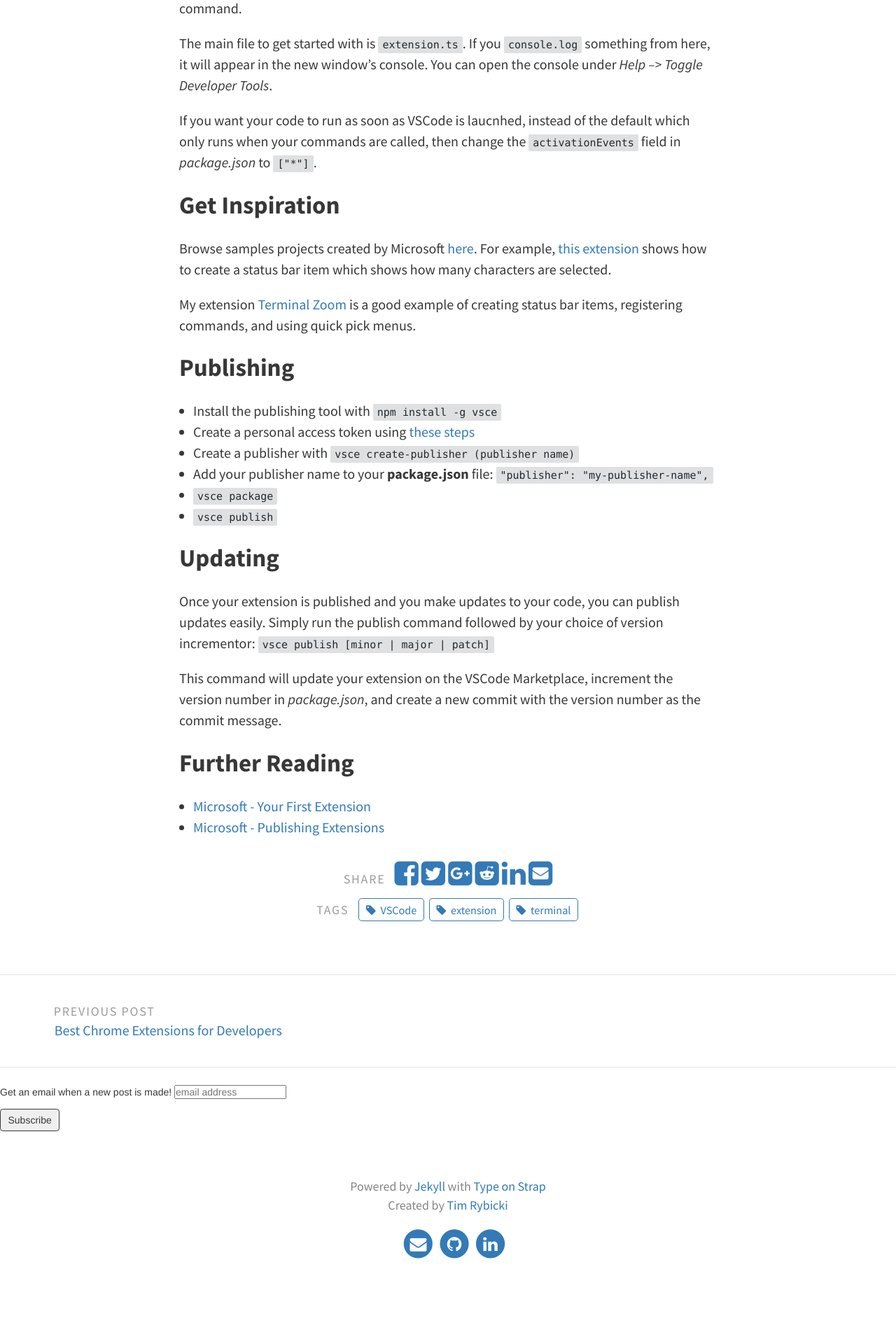
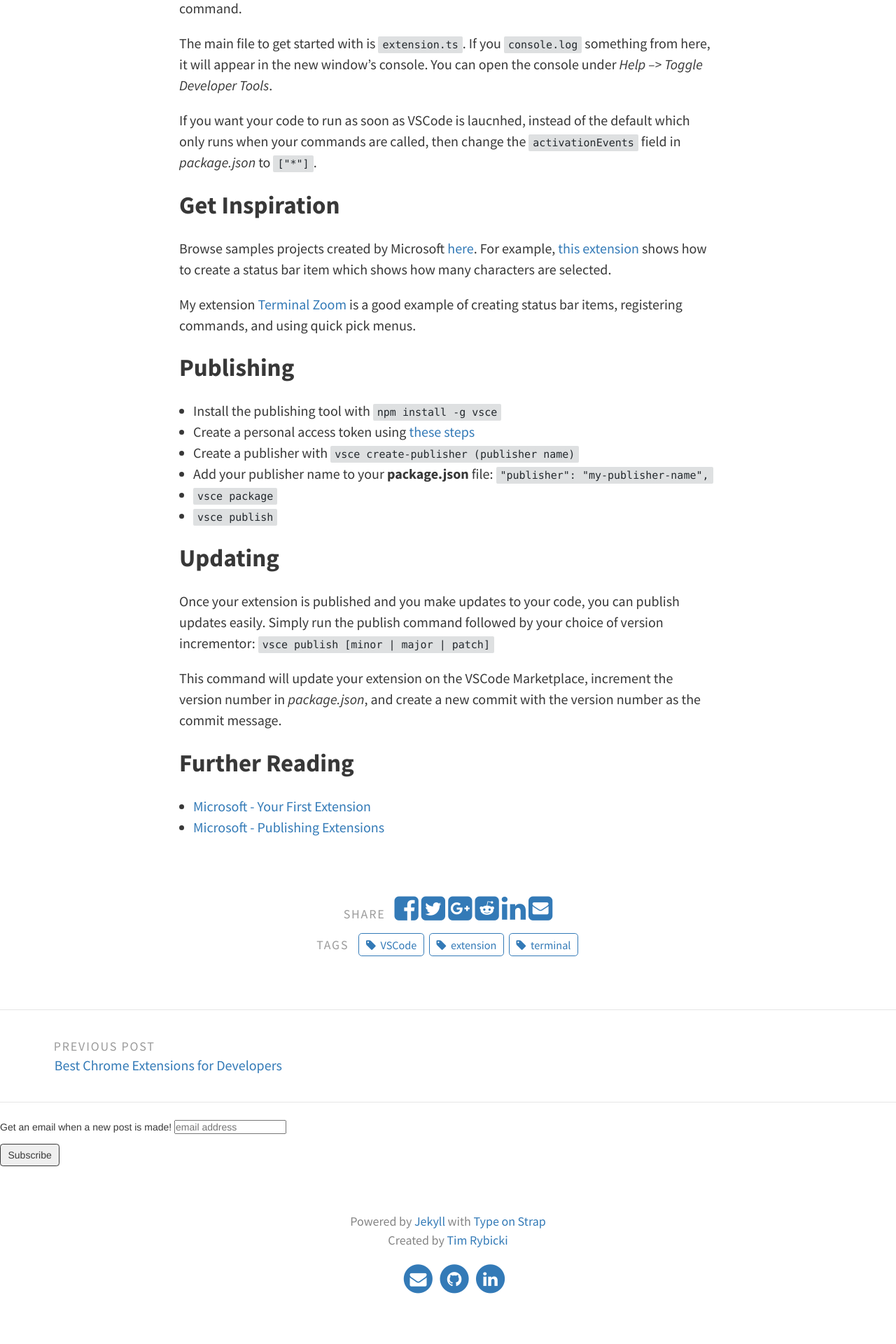
Before and after one commit to celtic426/blog, a Jekyll site: the page built from _posts/2019-12-03-Creating-VSCode-Extension.md, in a window 1280 px wide. Shown: the part 747-2667 px from the top of the page at 70% size. Built offline with Jekyll 4.4.1, drawn with Linux system fonts in a browser that asks for light colours; comment, search, counter and statistics services are not loaded; before the commit the page ends 2617 px from its top, so only the background shows below that.

Commit message:
Increase space above share buttons

```diff
--- a/_sass/includes/_share_buttons.scss
+++ b/_sass/includes/_share_buttons.scss
@@ -1,6 +1,7 @@
 ul.share-buttons {
     list-style: none;
-    padding: $padding-x-small/2 0 $padding-x-small/2 0;
+    // TPR - increase space between end of post and share buttons below it
+    padding: 8% 0 $padding-x-small/2 0;
     margin: 0;
     text-align: center;
 
```
